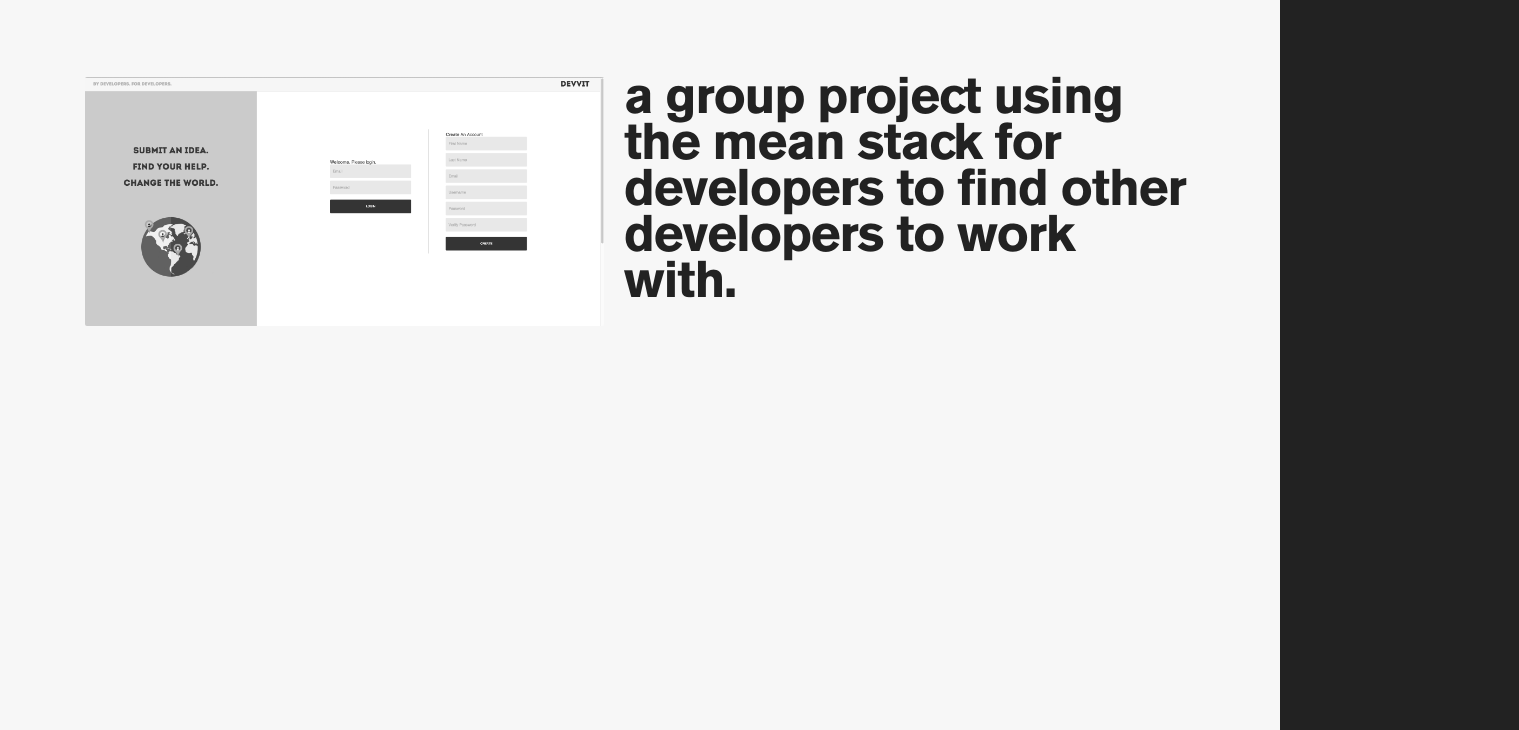
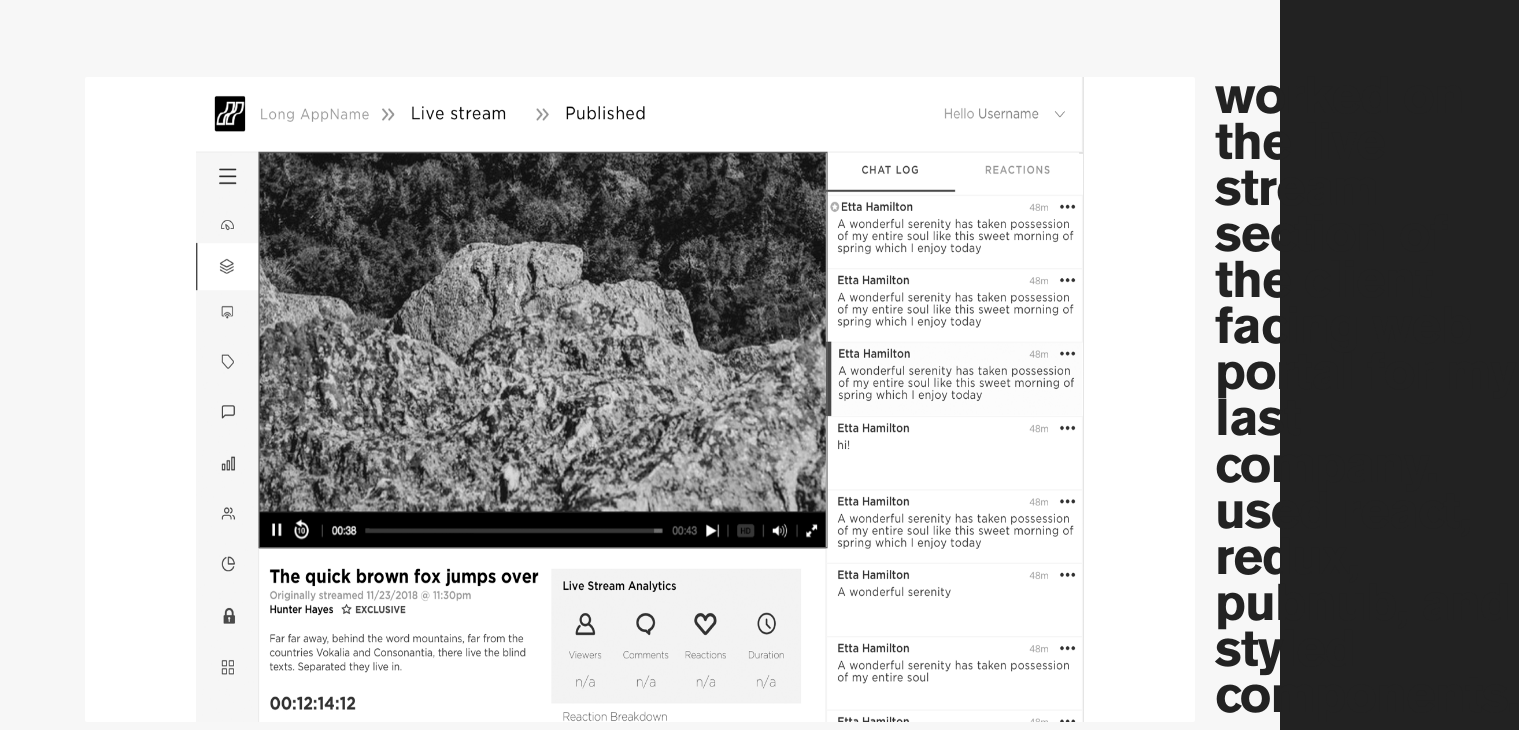
Before and after one commit to wtmech/-wtmech.github.io, a website: page index.html in a window 1280 px wide. Shown: the part 1974-2704 px from the top of the page, 1519 px wide, since content can reach past the window. Drawn offline with nearby package versions, Linux system fonts and the light colour scheme; a web font is replaced by a local one.

Commit message:
added newer project

```diff
--- a/index.html
+++ b/index.html
@@ -35,8 +35,8 @@
 			</div>
 
 			<div class="port third">
-				<a href="http://devvit.herokuapp.com/#/login" target="_blank"><img src="imgs/devvit.png" alt="Porchswing"></a>
-				<span class="text-third">a group project using the mean stack for developers to find other developers to work with.</span>
+				<img src="imgs/webportal.png" alt="Porchswing">
+				<span class="text-third">worked on the live stream section of the client facing web portal for my last company. used react, redux, pubnub, and styled components.</span>
 			</div>
 		</div>
 
```
Also changed, not shown: imgs/webportal.png (added), 1 other file.
